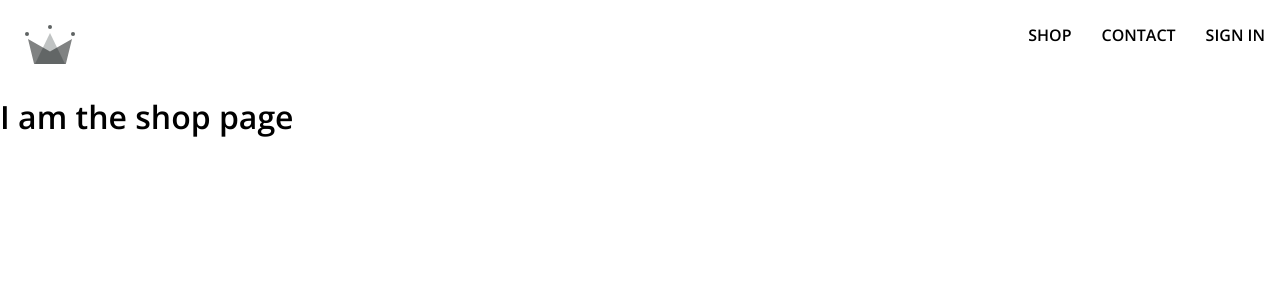
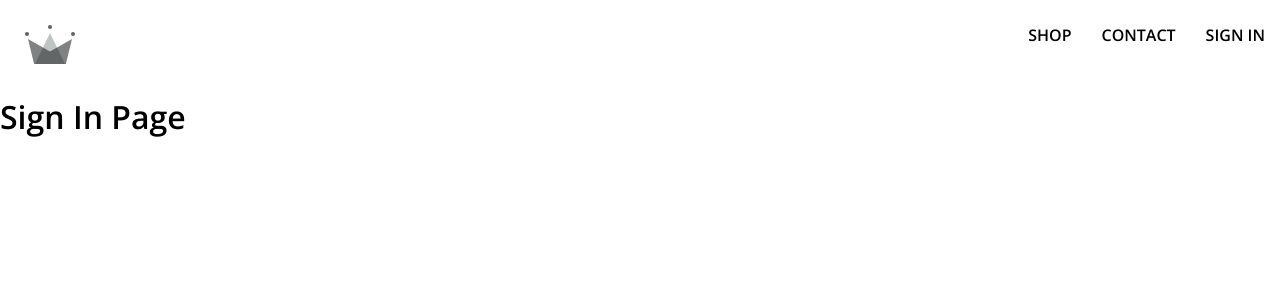
Before and after one commit to Tai-DucTran/fashion-ecommerce-shop, a React (Create React App) app: page /signin in a window 1280 px wide. Shown: the top 300 px of the page. Built offline with nearby package versions, Linux system fonts and the light colour scheme; a web font is replaced by a local one.

Commit message:
sign-in-page: modified the heading

```diff
--- a/src/routes/sign-in/sign-in.component.jsx
+++ b/src/routes/sign-in/sign-in.component.jsx
@@ -1,5 +1,5 @@
 const SignIn = () => {
-  return <h1>I am the shop page</h1>;
+  return <h1>Sign In Page</h1>;
 };
 
 export default SignIn;
```
